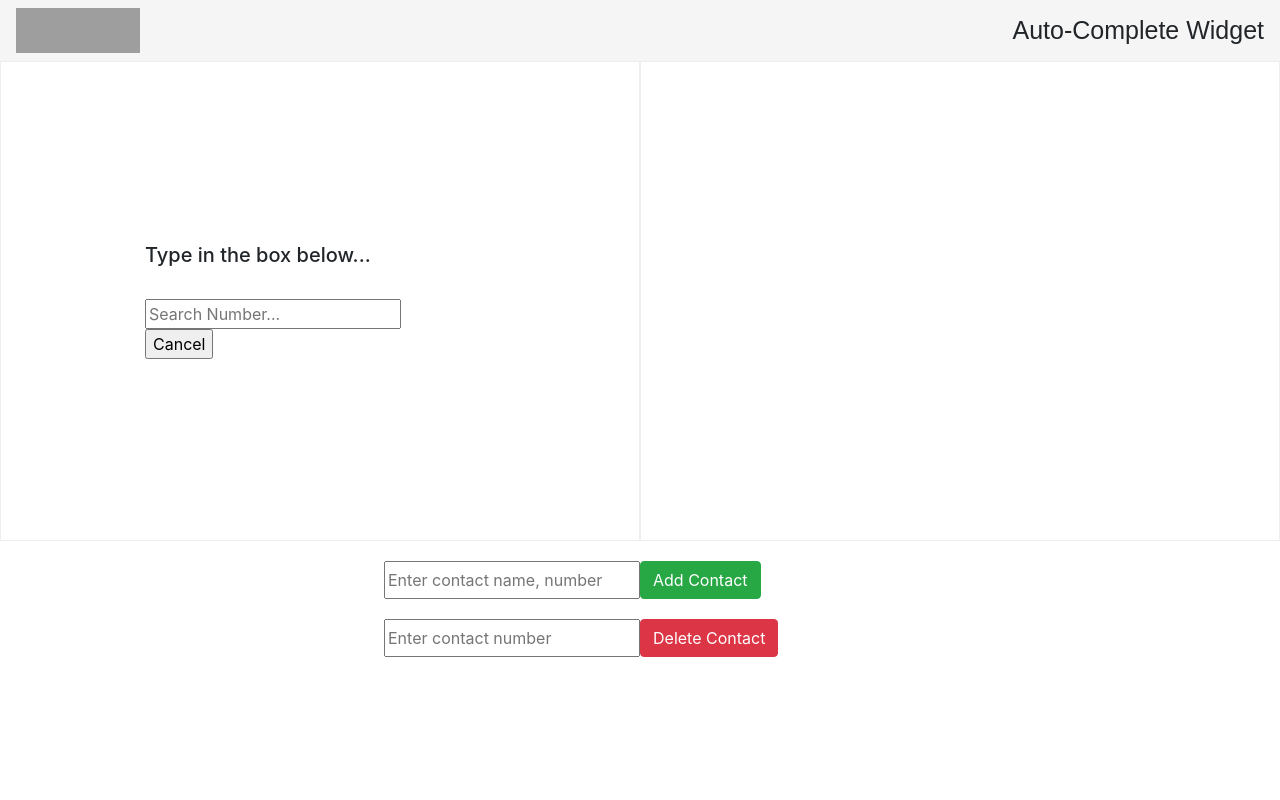
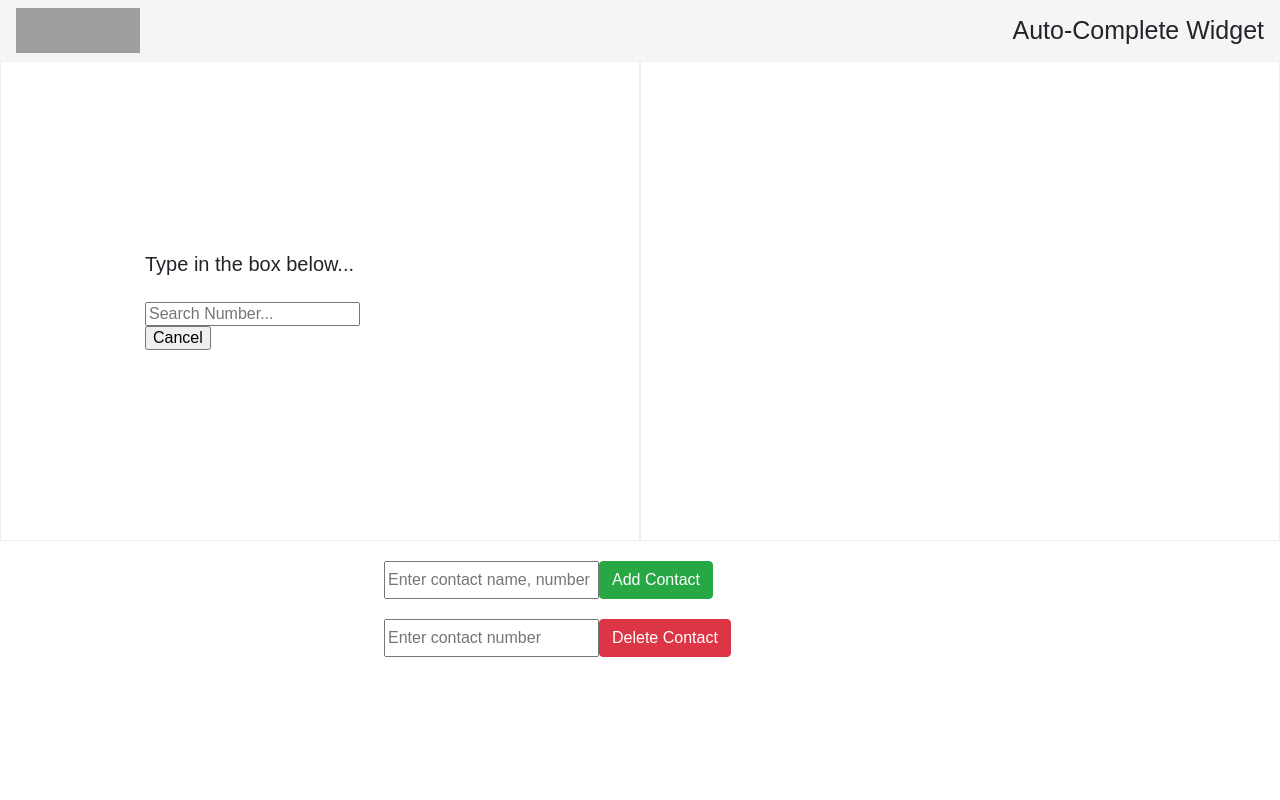
Before and after one commit to Vidit-jindal/Trie, a PHP site: page / in a window 1280 px wide. Run offline with PHP 8.4, Linux system fonts and the light colour scheme; grey boxes are pictures that could not be loaded.

Commit message:
Update style2.css

```diff
--- a/style2.css
+++ b/style2.css
@@ -1,3 +1,7 @@
 * {
     box-sizing: border-box;
 }
+
+body {
+    font: 16px Arial;
+}
```
